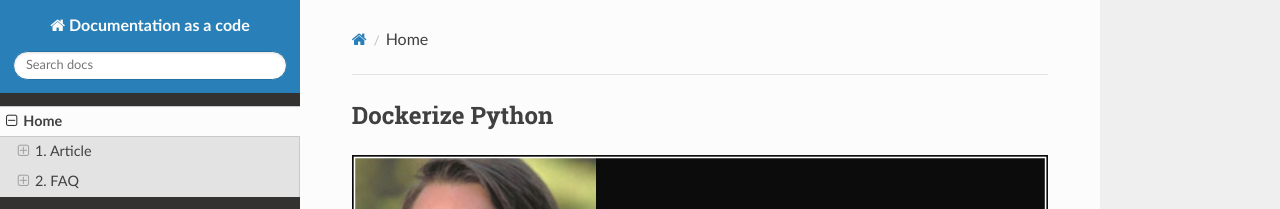
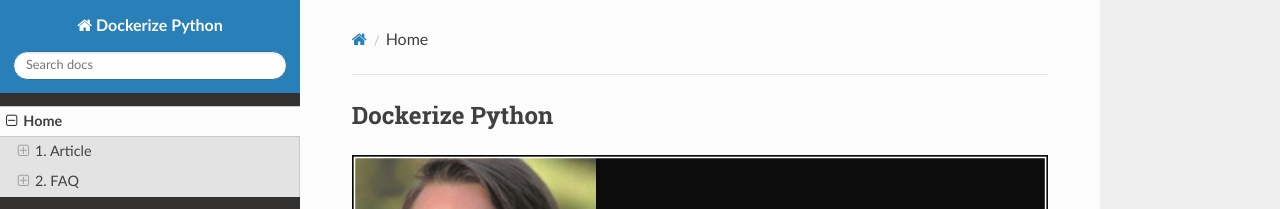
Before and after one commit to darklab8/darklab_article_docker_python, an MkDocs documentation site: the page built from src/index.md, in a window 1280 px wide. Shown: the top 209 px of the page. Built offline with MkDocs 1.6.1, drawn with Linux system fonts in a browser that asks for light colours; nearby versions of some CDN libraries.

Commit message:
fix: name

```diff
--- a/mkdocs.yml
+++ b/mkdocs.yml
@@ -1,5 +1,5 @@
-site_name: Documentation as a code
-site_description: The guide to handle beraucracy as a developer
+site_name: Dockerize Python
+site_description: The guide to setup python web projects with docker
 docs_dir: src
 theme:
     name: readthedocs
```
